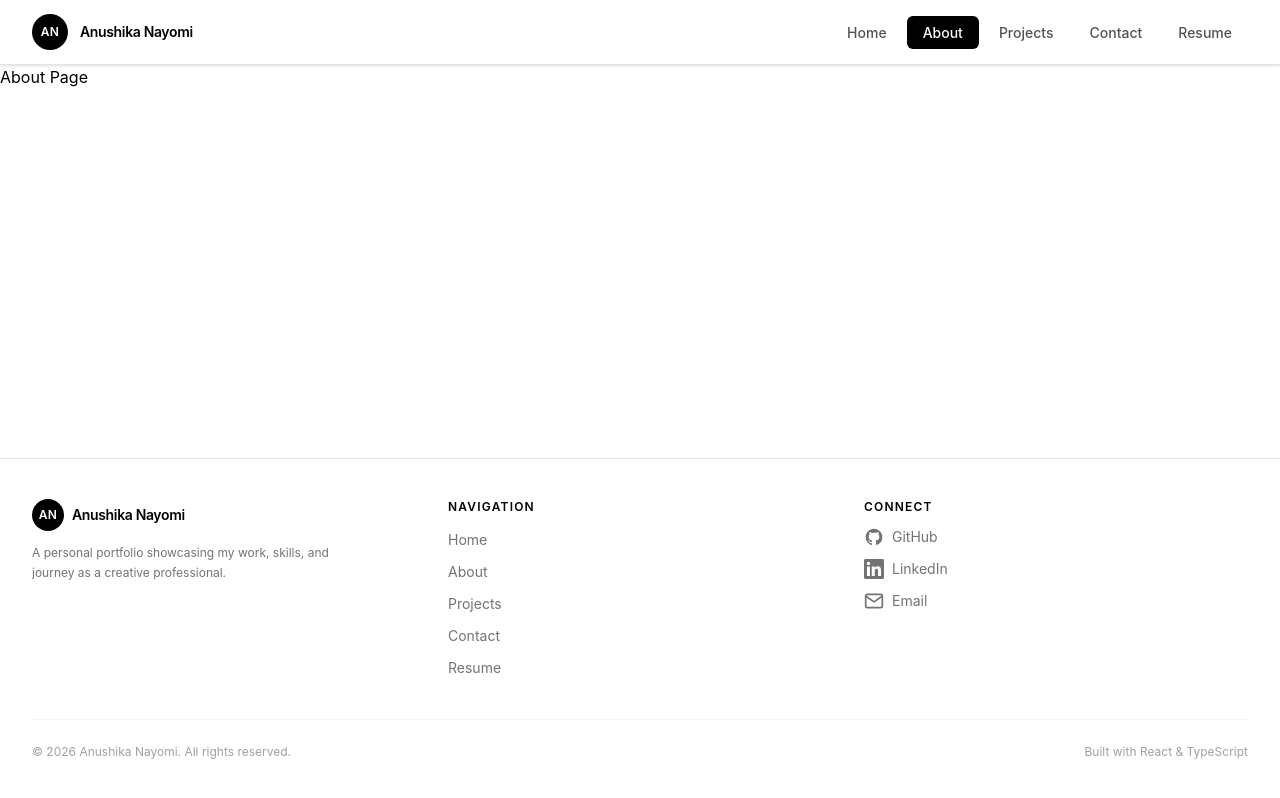
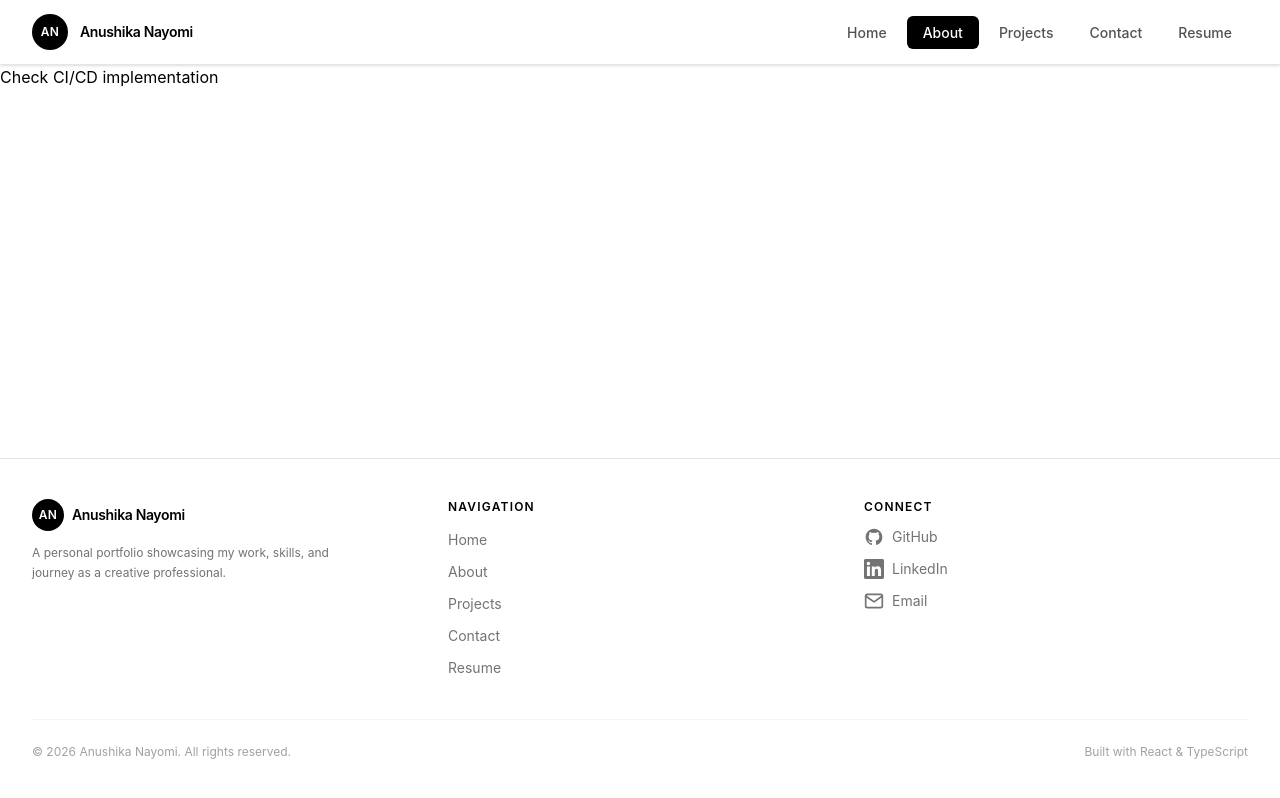
Before and after one commit to kgmanojranga/portfolio-anushika, a React (Vite) app: page /about in a window 1280 px wide. Built offline with nearby package versions, Linux system fonts and the light colour scheme.

Commit message:
feat: check ci/cd

```diff
--- a/src/pages/AboutPage.tsx
+++ b/src/pages/AboutPage.tsx
@@ -1,5 +1,5 @@
 const AboutPage = () => {
-  return <div>About Page</div>;
+  return <div>Check CI/CD implementation</div>;
 };
 
 export default AboutPage;
```
